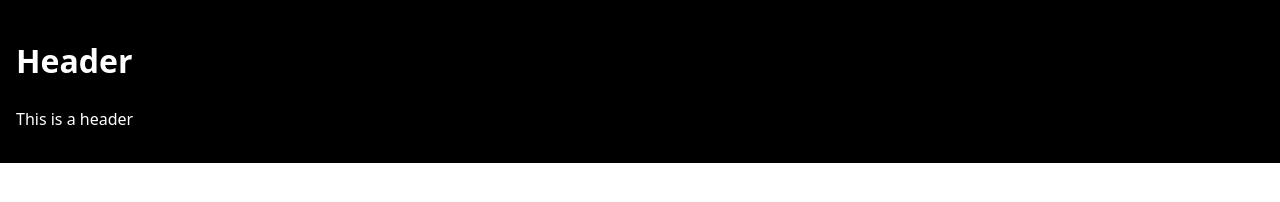
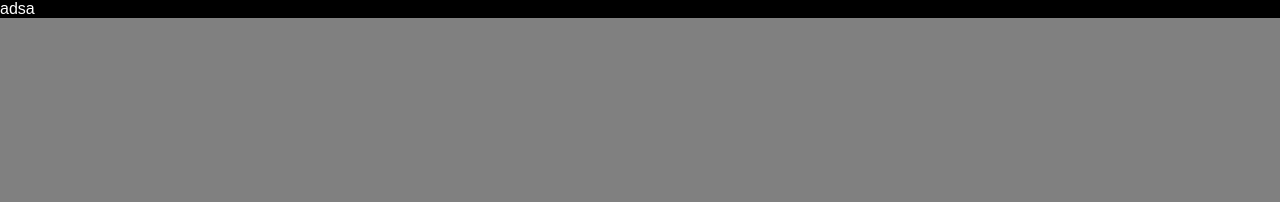
Before and after one commit to karlidaganil/Employee-Management, a website built with Vite: page index.html in a window 1280 px wide. Built offline with nearby package versions, Linux system fonts and the light colour scheme.

Commit message:
header margin removed

```diff
--- a/src/components/header.js
+++ b/src/components/header.js
@@ -3,9 +3,8 @@ import { LitElement, html } from "lit";
 export class Header extends LitElement {
   render() {
     return html`
-      <header style="background-color: #000; color: #fff; padding: 1rem;">
-        <h1>Header</h1>
-        <p>This is a header</p>
+      <header style="background-color: #000; color: #fff;">
+      <span>adsa</span>
       </header>
     `;
   }
--- a/src/index.css
+++ b/src/index.css
@@ -1,26 +1,10 @@
-:root {
-  font-family: system-ui, Avenir, Helvetica, Arial, sans-serif;
-  line-height: 1.5;
-  font-weight: 400;
-
-  color-scheme: light dark;
-  color: rgba(255, 255, 255, 0.87);
-  background-color: #242424;
-
-  font-synthesis: none;
-  text-rendering: optimizeLegibility;
-  -webkit-font-smoothing: antialiased;
-  -moz-osx-font-smoothing: grayscale;
+*{
+  margin: 0;
+  padding: 0;
+  box-sizing: border-box;
 }
 
-body {
-  margin: 0;
-  min-height: 100vh;
+body{
+  font-family: 'Poppins', sans-serif;
+  background-color: gray;
 }
-
-@media (prefers-color-scheme: light) {
-  :root {
-    color: #213547;
-    background-color: #ffffff;
-  }
-}
--- a/src/my-element.js
+++ b/src/my-element.js
@@ -1,6 +1,4 @@
-import { LitElement, css, html } from "lit";
-import litLogo from "./assets/lit.svg";
-import viteLogo from "/vite.svg";
+import { LitElement, html } from "lit";
 import "./components/header";
 
 export class MyElement extends LitElement {
```
